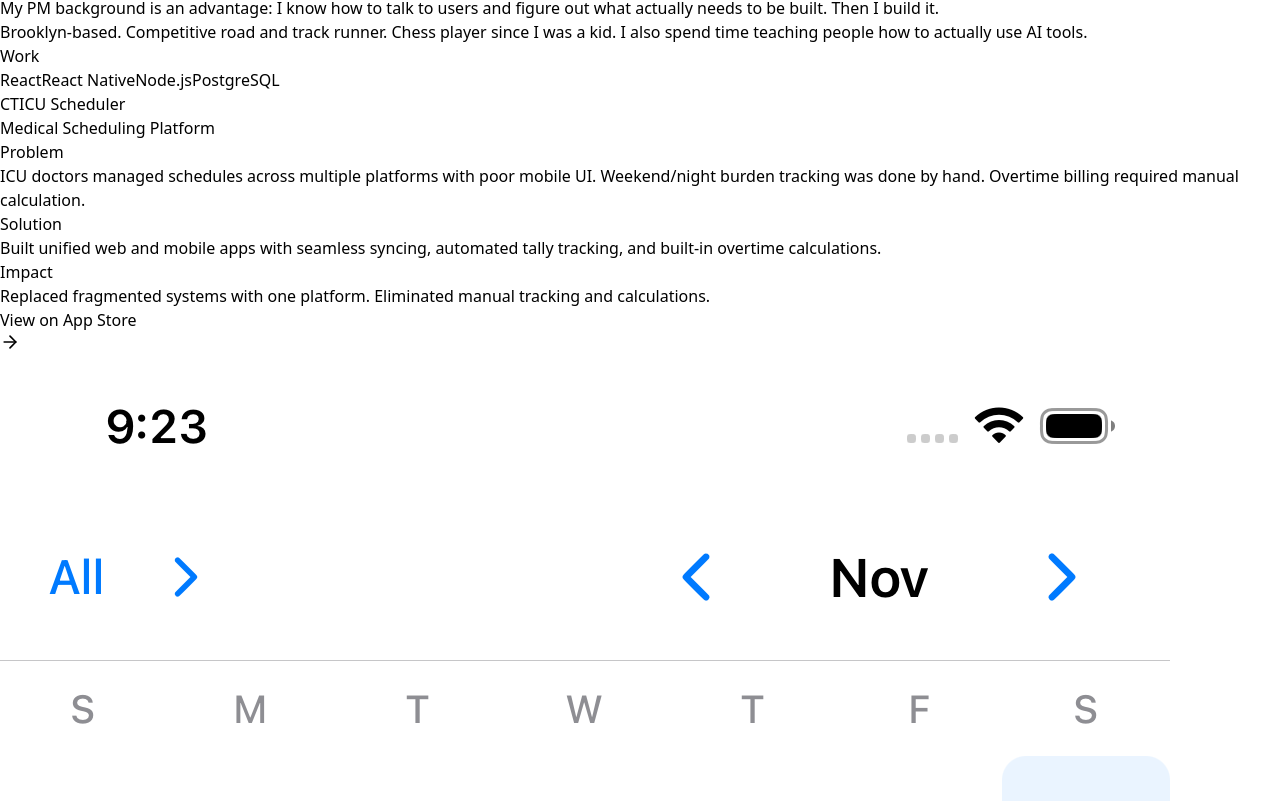
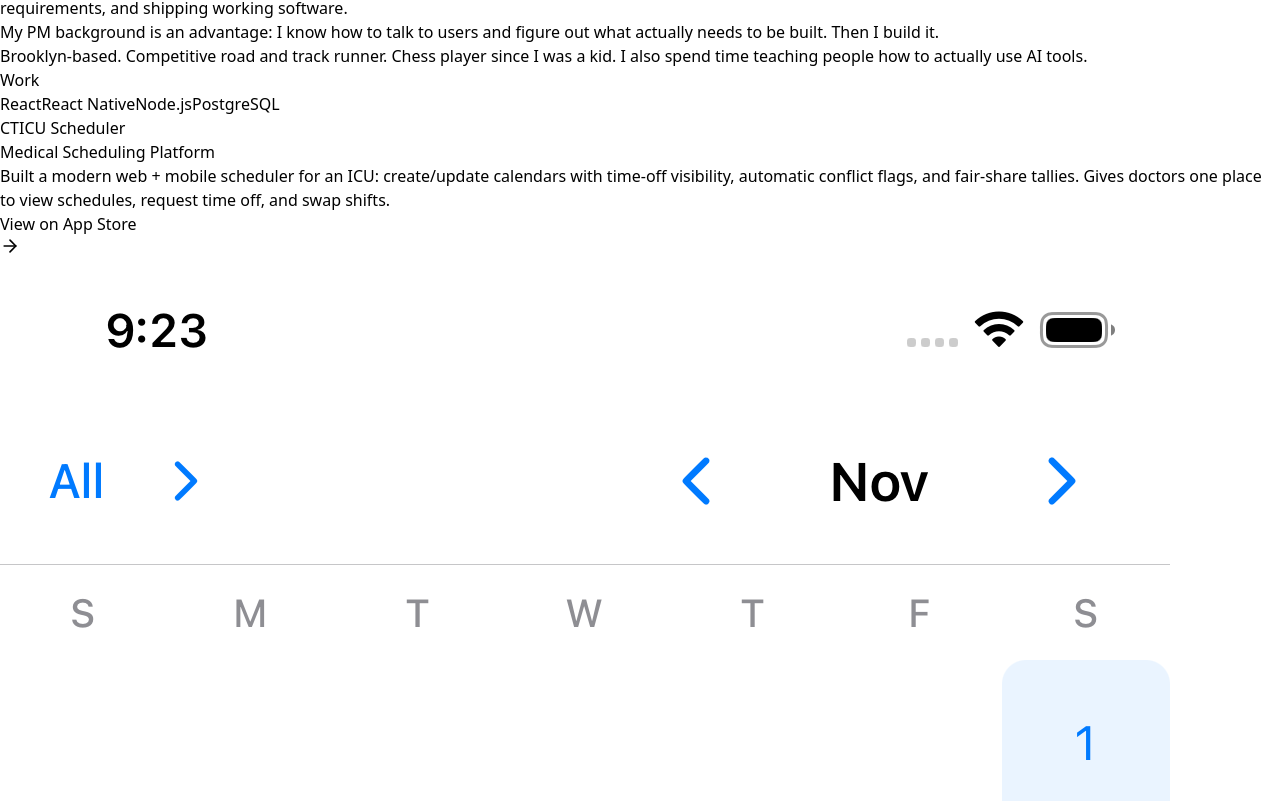
Before and after one commit to gzambran/portfolio, a React (Vite) app: page / in a window 1280 px wide. Shown: the part 2259-3060 px from the top of the page. Built offline with nearby package versions, Linux system fonts and the light colour scheme.

Commit message:
Replace problem/solution/impact with story-driven descriptions

```diff
--- a/src/App.jsx
+++ b/src/App.jsx
@@ -17,9 +17,7 @@ const Portfolio = () => {
     {
       title: "CTICU Scheduler",
       subtitle: "Medical Scheduling Platform",
-      problem: "ICU doctors managed schedules across multiple platforms with poor mobile UI. Weekend/night burden tracking was done by hand. Overtime billing required manual calculation.",
-      solution: "Built unified web and mobile apps with seamless syncing, automated tally tracking, and built-in overtime calculations.",
-      impact: "Replaced fragmented systems with one platform. Eliminated manual tracking and calculations.",
+      description: "Built a modern web + mobile scheduler for an ICU: create/update calendars with time-off visibility, automatic conflict flags, and fair-share tallies. Gives doctors one place to view schedules, request time off, and swap shifts.",
       link: "https://apps.apple.com/us/app/cticu-schedule/id6747990617",
       linkText: "View on App Store",
       tags: ["React", "React Native", "Node.js", "PostgreSQL"],
@@ -30,9 +28,7 @@ const Portfolio = () => {
     {
       title: "Little Branch Theater",
       subtitle: "Theater Company Website",
-      problem: "A new theater company needed an online presence to promote shows and tell their founding story.",
-      solution: "Built a full website showcasing their mission, upcoming productions, and company background.",
-      impact: "Live at littlebranchtheater.org",
+      description: "Designed and built a clean Next.js site for a new theater company to showcase their mission, productions, and team.",
       link: "https://www.littlebranchtheater.org",
       linkText: "Visit Site",
       tags: ["Next.js"],
@@ -42,9 +38,7 @@ const Portfolio = () => {
     {
       title: "HOA Management System",
       subtitle: "Financial Platform",
-      problem: "HOA treasurer tracked everything in spreadsheets - monthly payments, expenses, and generating quarterly reports was tedious and error-prone.",
-      solution: "Built a system that streamlines financial tracking, automates report generation, and handles email receipts/invoices to homeowners.",
-      impact: "Transformed hours of manual spreadsheet work into automated workflows.",
+      description: "Deployed a live web app for an HOA, working with the treasurer to automate payment tracking, quarterly reports, and emailed receipts/invoices.",
       tags: ["React", "Node.js", "PostgreSQL"],
       type: "desktop",
       imageUrl: "/hoa.png"
@@ -52,9 +46,7 @@ const Portfolio = () => {
     {
       title: "PaceWise",
       subtitle: "Running Calculator",
-      problem: "Runners constantly need to calculate split times - converting goal finish times to pace per mile, or translating mile pace into track splits for workouts.",
-      solution: "Built a running calculator that handles split conversions, age grading, and performance predictions across race distances.",
-      impact: "Available on the App Store with paying users.",
+      description: "Core pace/time calculator with interval generation, training zones, performance predictions, and age-grade scoring—built to help runners plan workouts fast.",
       link: "https://pacewise.app",
       linkText: "View Project",
       tags: ["Swift"],
@@ -142,10 +134,10 @@ const Portfolio = () => {
                 <span className="text-purple-600">Giancarlos</span>
               </h1>
               <p className="text-2xl md:text-3xl text-gray-700 leading-relaxed font-light mb-6 md:mb-8">
-                I build software that solves real problems.
+                I build software that actually solves problems.
               </p>
               <p className="hidden md:block text-xl text-gray-600 mb-10 leading-relaxed">
-                Years in project management taught me how to listen to users and understand their pain. Now I actually build the solutions instead of just managing them.
+                I've learned how to listen closely, understand what people really need, and build solutions they didn't know to ask for. Collaboration and iteration are core to how I build; it's how good ideas become great products.
               </p>
 
               {/* CTA Button - desktop only, under text */}
@@ -235,22 +227,9 @@ const Portfolio = () => {
                     <h3 className="text-4xl md:text-5xl font-black mb-3 leading-tight">{project.title}</h3>
                     <p className="text-xl text-purple-600 mb-8 font-bold">{project.subtitle}</p>
 
-                    <div className="space-y-6 text-gray-700">
-                      <div>
-                        <h4 className="font-black text-sm mb-2 text-gray-900 uppercase tracking-wider">Problem</h4>
-                        <p className="text-lg leading-relaxed">{project.problem}</p>
-                      </div>
-
-                      <div>
-                        <h4 className="font-black text-sm mb-2 text-gray-900 uppercase tracking-wider">Solution</h4>
-                        <p className="text-lg leading-relaxed">{project.solution}</p>
-                      </div>
-
-                      <div>
-                        <h4 className="font-black text-sm mb-2 text-gray-900 uppercase tracking-wider">Impact</h4>
-                        <p className="text-lg leading-relaxed">{project.impact}</p>
-                      </div>
-                    </div>
+                    <p className="text-lg md:text-xl text-gray-700 leading-relaxed">
+                      {project.description}
+                    </p>
 
                     {project.link && (
                       <a
@@ -331,16 +310,15 @@ const Portfolio = () => {
 
       {/* Contact Section */}
       <section id="contact" className="py-32 px-6 bg-purple-600 text-white relative overflow-hidden">
-        {/* Decorative elements */}
         <div className="absolute top-10 right-10 w-64 h-64 bg-purple-400 rounded-full opacity-20 blur-3xl"></div>
         <div className="absolute bottom-10 left-10 w-80 h-80 bg-purple-800 rounded-full opacity-20 blur-3xl"></div>
 
         <div className="max-w-5xl mx-auto text-center relative z-10">
           <h2 className="text-5xl md:text-7xl font-black mb-8 leading-tight">
-            Let's build<br />something together
+            Let’s build<br />something together
           </h2>
           <p className="text-2xl md:text-3xl text-purple-100 mb-12 font-light max-w-3xl mx-auto">
-            Got a problem that needs solving? Let's talk.
+            Have an idea or a problem that needs solving? I’d love to hear about it.
           </p>
           <a
             href="mailto:Giancarlos.zambrano@gmail.com"
```
